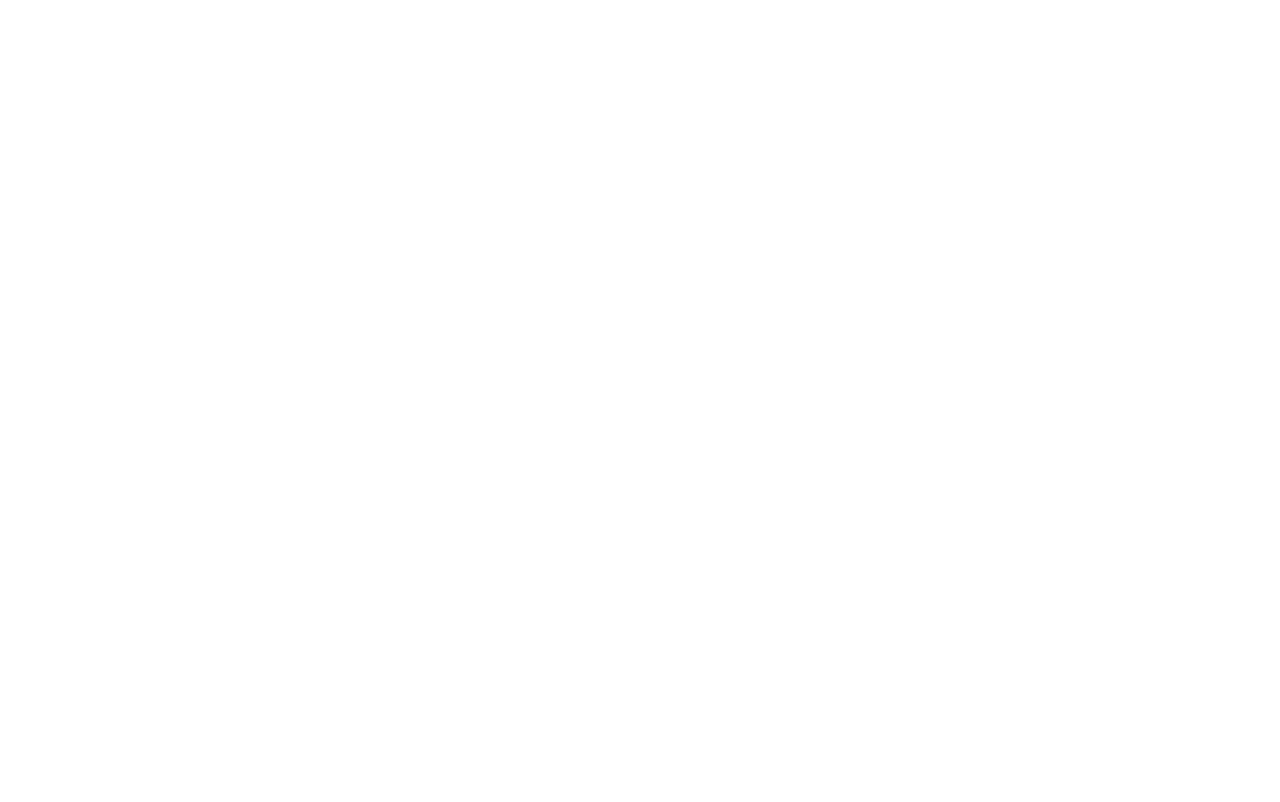
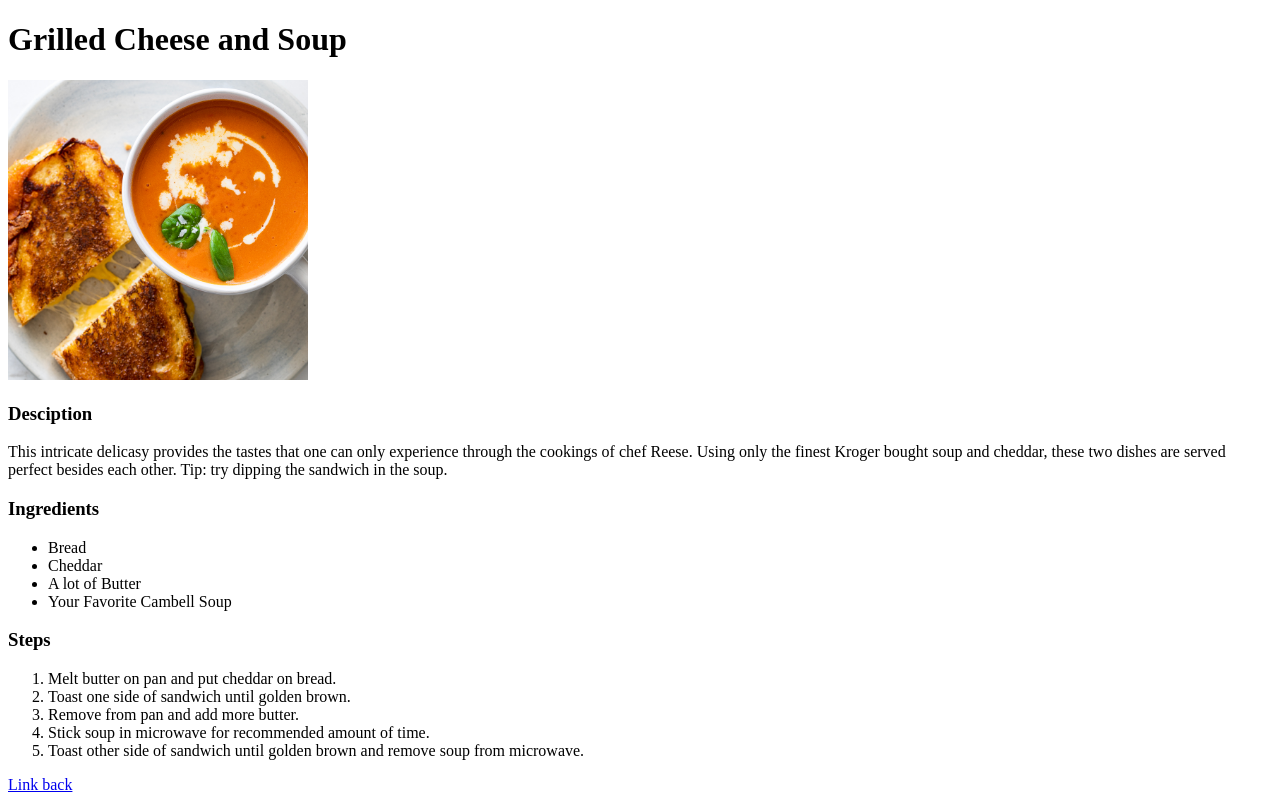
Before and after one commit to reesesorrell/odin-recipes, a plain HTML site: page recipes/grilledcheese.html in a window 1280 px wide. Drawn offline with Linux system fonts and the light colour scheme.

Commit message:
Add recipe to grilledcheese and add links back

```diff
--- a/recipes/grilledcheese.html
+++ b/recipes/grilledcheese.html
@@ -0,0 +1,40 @@
+<!DOCTYPE html>
+<html lang="en">
+<head>
+    <meta charset="UTF-8">
+    <meta http-equiv="X-UA-Compatible" content="IE=edge">
+    <meta name="viewport" content="width=device-width, initial-scale=1.0">
+    <title>Grilled Cheese</title>
+</head>
+<body>
+    <h1>Grilled Cheese and Soup</h1>
+    <img src="../pictures/grilledcheese.jpg" height="300" width="300">
+    <h3>Desciption</h3>
+    <p>
+        This intricate delicasy provides the tastes that one can only
+        experience through the cookings of chef Reese. Using only the
+        finest Kroger bought soup and cheddar, these two dishes are
+        served perfect besides each other. Tip: try dipping the sandwich
+        in the soup.
+    </p>
+    <h3>Ingredients</h3>
+    <ul>
+        <li>Bread</li>
+        <li>Cheddar</li>
+        <li>A lot of Butter</li>
+        <li>Your Favorite Cambell Soup</li>
+    </ul>
+    <h3>Steps</h3>
+    <ol>
+        <li>Melt butter on pan and put cheddar on bread.</li>
+        <li>Toast one side of sandwich until golden brown.</li>
+        <li>Remove from pan and add more butter.</li>
+        <li>Stick soup in microwave for recommended amount of time.</li>
+        <li>
+            Toast other side of sandwich until golden brown
+            and remove soup from microwave.
+        </li>
+    </ol>
+    <a href="../index.html">Link back</a>
+</body>
+</html>
```
Also changed, not shown: recipes/greeneggs.html (+1 -0 lines), recipes/tortellini.html (+2 -1 lines).
